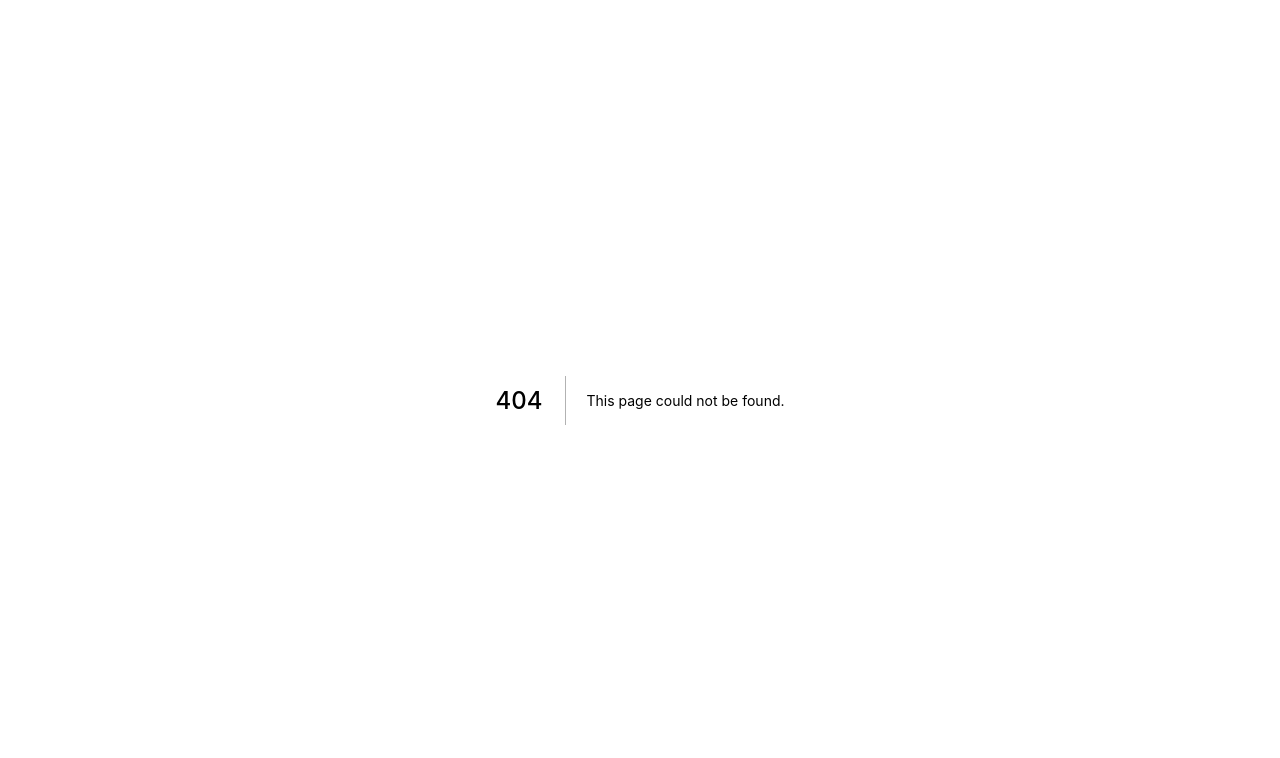
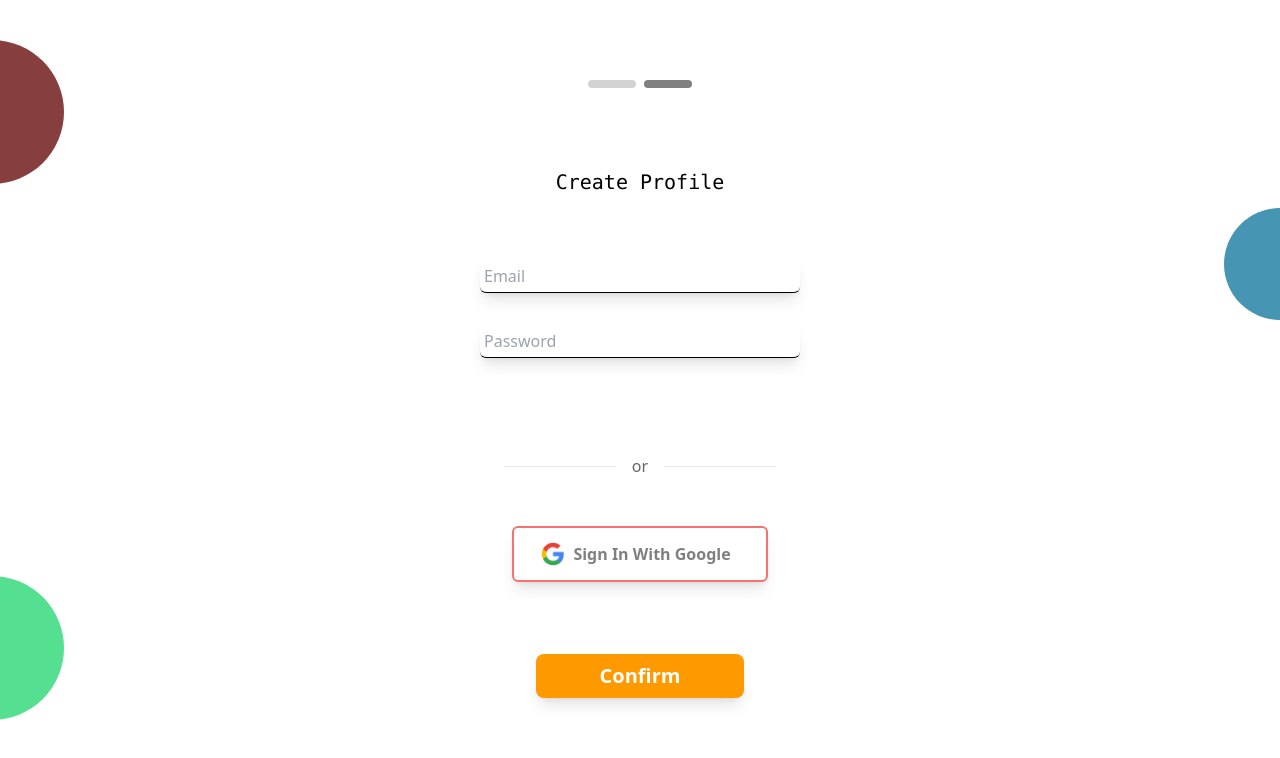
Before and after one commit to IvanDuran02/curlybraces-CityFi, a Next.js app: page /signin in a window 1280 px wide. Before the commit this address had no page. Shown: the top 758 px of the page. Built offline with nearby package versions, Linux system fonts and the light colour scheme.

Commit message:
created a sign-in page

```diff
--- a/src/pages/index.js
+++ b/src/pages/index.js
@@ -100,13 +100,15 @@ function HomePage() {
           <div className="flex grow w-full h-48 md:h-4" />
           <div className="flex space-x-8 w-screen justify-center">
             <div className="mt-16">
+              <Link href="/signin">
                 <button
-                onClick={() => signIn()}
+                  // onClick={() => signIn()}
                   type="button"
                   className="bg-[#FF9900] text-white w-36 h-18 p-4 rounded-lg font-semibold text-xl hover:cursor-pointer hover:scale-110 transition-all mb-32 "
                 >
                   Sign In
                 </button>
+              </Link>
             </div>
             <Link href="/create">
               <div className="mt-16">
--- /dev/null
+++ b/src/pages/signin.js
@@ -0,0 +1,63 @@
+/* eslint-disable @next/next/no-img-element */
+import React from "react";
+import { useSession, signIn, signOut } from "next-auth/react";
+
+const signin = () => {
+  return (
+    <div className="flex flex-col justify-center items-center">
+      <div className="flex justify-center w-screen space-x-2 max-w-[36rem]">
+        <button className="mt-14 md:mt-20 h-2 w-1/12 rounded-xl p-1 bg-[lightgrey]"></button>
+        <button className="mt-14 md:mt-20 h-2 w-1/12 rounded-xl p-1 bg-[grey]"></button>
+      </div>
+      <div className="w-96 flex flex-col justify-center items-center space-y-12 ">
+        <div className="flex justify-center mt-20">
+          <p className="font-mono text-xl">Create Profile</p>
+        </div>
+        <form className="flex flex-col space-y-8 py-4 w-72 md:w-[20rem]">
+          <input
+            className="border-b border-black focus:border-l-2 border-l-[#E21717] outline-none focus:ring-0 shadow-lg p-1 rounded-md"
+            type="email"
+            placeholder="Email"
+          />
+          <input
+            className="border-b border-black focus:border-l-2 border-l-[#E21717] outline-none focus:ring-0 shadow-lg p-1 rounded-md"
+            type="password"
+            placeholder="Password"
+          />
+          <button type="submit" />
+        </form>
+        <div className="flex justify-center items-center">
+          <hr className="text-black w-28" />
+          <span className="mx-4 opacity-60">or</span>
+          <hr className="text-black w-28" />
+        </div>
+        <div
+          onClick={() => signIn()}
+          className="flex justify-center items-center w-64 h-14 border-2 border-red-400 rounded-md text-black hover:text-white hover:bg-red-400 hover:scale-105 hover:transition-all shadow-lg hover:cursor-pointer hover:text-opacity-100 text-opacity-50"
+        >
+          <img
+            src="/images/googleIcon.png"
+            alt="Google Icon"
+            className="w-10 h-10 p-2 -ml-4"
+          />
+          <h1 className="font-semibold">Sign In With Google</h1>
+        </div>
+      </div>
+
+      <div className="flex justify-center mt-16">
+        <button
+          type="button"
+          className="bg-[#FF9900] text-white px-[4rem] py-2 rounded-lg font-semibold text-xl mt-2 hover:cursor-pointer hover:scale-105 transition-all shadow-lg"
+        >
+          Confirm
+        </button>
+      </div>
+
+      <div className="w-36 h-36 rounded-full bg-[#680E0E] absolute top-10 -left-20 opacity-80" />
+      <div className="w-36 h-36 rounded-full bg-[#2AD876] absolute -left-20 bottom-20 opacity-80" />
+      <div className="w-14 h-28 rounded-tl-full rounded-bl-full bg-[#187BA1] absolute top-52 right-0 opacity-80" />
+    </div>
+  );
+};
+
+export default signin;
```
Also changed, not shown: public/images/googleIcon.png (added). Lines whose indentation alone changed are shown as unchanged.
